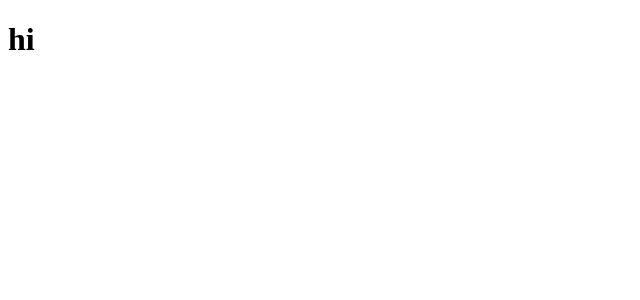
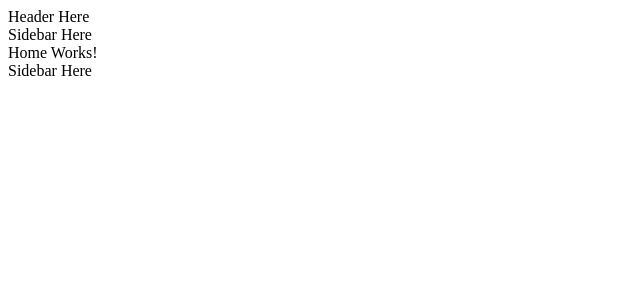
Before and after one commit to KavehKarami/react-starter, a React (Create React App) app: page / in a window 1280 px wide. Shown: the top 300 px of the page, without its empty margins (0-640 px from the left). Built offline with nearby package versions, Linux system fonts and the light colour scheme.

Commit message:
implement route and comonents and container

```diff
--- a/src/App.js
+++ /dev/null
@@ -1,7 +0,0 @@
-import React from "react";
-
-function App() {
-  return <h1>hi</h1>;
-}
-
-export default App;
--- /dev/null
+++ b/src/app/App.js
@@ -0,0 +1,23 @@
+import React from "react";
+import { BrowserRouter as Router, Route, Switch } from "react-router-dom";
+import Layout from "./containers/Layout";
+import { routes } from "./routes";
+
+function App() {
+  return (
+    <Router>
+      <Layout>
+        {routes.map((route, key) => (
+          <Route
+            key={key}
+            path={route.path}
+            component={route.component}
+            exact={route.exact}
+          />
+        ))}
+      </Layout>
+    </Router>
+  );
+}
+
+export default App;
--- /dev/null
+++ b/src/app/components/core/Header.jsx
@@ -0,0 +1,9 @@
+import React from 'react';
+
+const Footer = () => {
+  return (
+    <div>Header Here</div>
+  );
+}
+
+export default Footer;
--- /dev/null
+++ b/src/app/components/core/Sidebar.jsx
@@ -0,0 +1,9 @@
+import React from 'react';
+
+const Footer = () => {
+  return (
+    <div>Sidebar Here</div>
+  );
+}
+
+export default Footer;
--- /dev/null
+++ b/src/app/containers/About.jsx
@@ -0,0 +1,7 @@
+import React from 'react';
+
+const About = () => {
+  return (<div>Create by Kaveh Karami</div>);
+}
+
+export default About;
--- /dev/null
+++ b/src/app/containers/Home.jsx
@@ -0,0 +1,7 @@
+import React from 'react';
+
+const Home = () => {
+  return (<div>Home Works!</div>);
+}
+
+export default Home;
--- /dev/null
+++ b/src/app/containers/Layout.jsx
@@ -0,0 +1,17 @@
+import React from 'react';
+import Header from "../components/core/Header"
+import Sidebar from "../components/core/Sidebar"
+import Footer from '../components/core/Sidebar';
+
+const Layout = (props) => {
+  return (
+    <React.Fragment>
+      <Header />
+      <Sidebar />
+      {props.children}
+      <Footer />
+    </React.Fragment>
+  );
+}
+
+export default Layout;
--- /dev/null
+++ b/src/app/routes.js
@@ -0,0 +1,7 @@
+import Home from "./containers/Home";
+import About from "./containers/About";
+
+export const routes = [
+  { path: "/", component: Home, exact: true },
+  { path: "/about", component: About, exact: true },
+];
--- a/src/index.js
+++ b/src/index.js
@@ -1,8 +1,7 @@
 import React from "react";
 import ReactDOM from "react-dom";
-
-import App from "./App";
 import * as serviceWorker from "./serviceWorker";
+import App from "./app/App";
 
 ReactDOM.render(
   <React.StrictMode>
```
Also changed, not shown: src/app/components/core/Footer.jsx (added, +9 -0 lines).
